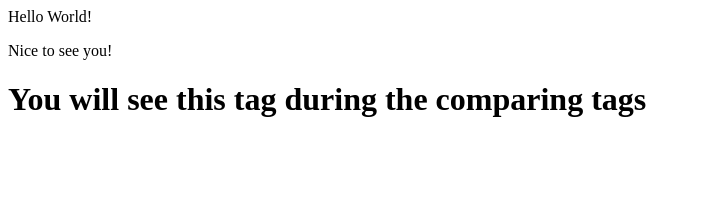
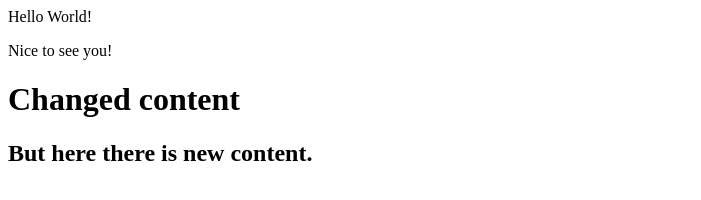
Before and after one commit to conspir0/100.learning-git, a plain HTML site: page index.html in a window 1280 px wide. Shown: the whole page, without its empty margins (0-701 px from the left). Drawn offline with Linux system fonts and the light colour scheme.

Commit message:
Change h1, Add h2 in body

```diff
--- a/index.html
+++ b/index.html
@@ -6,6 +6,7 @@
 	<body>
 		<p>Hello World!</p>
 		<p>Nice to see you!</p>
-		<h1>You will see this tag during the comparing tags</h1>
+		<h1>Changed content</h1>
+		<h2>But here there is new content.</h2>
 	</body>
 </html>
```
